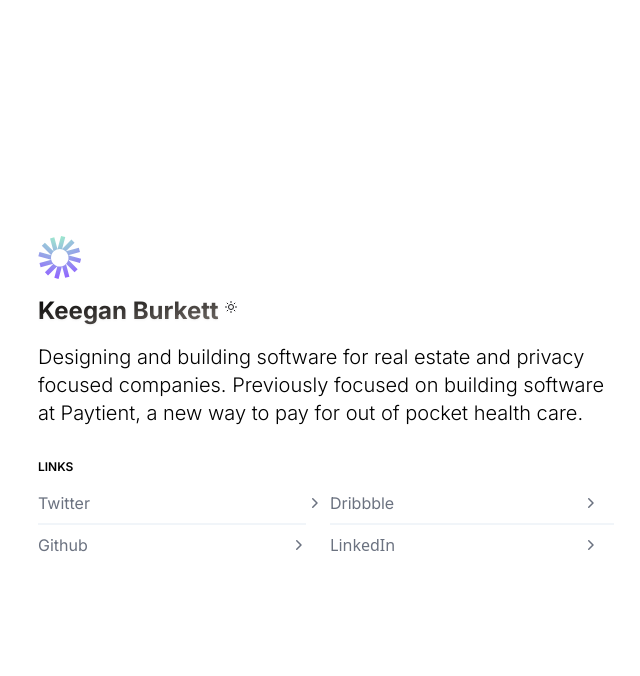
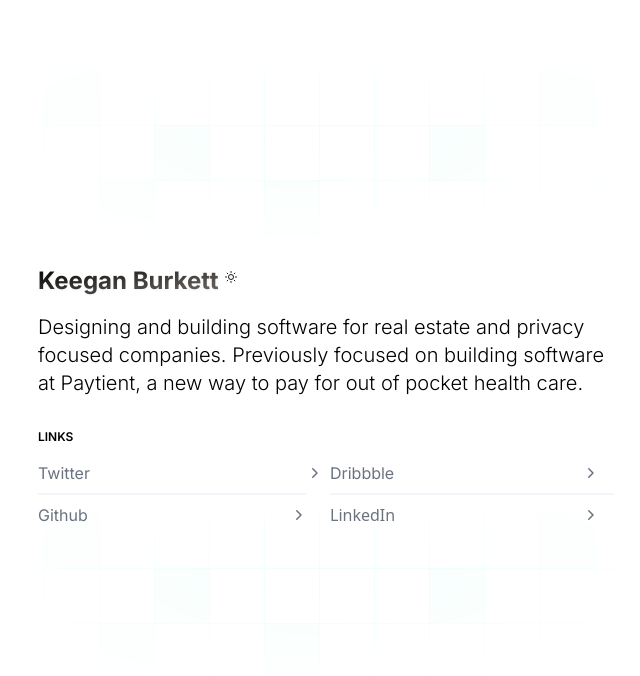
Before and after one commit to keegn/keeg.in, a Next.js app: page / in a window 1280 px wide. Shown: the top 676 px of the page, without its empty margins (314-954 px from the left). Built offline with nearby package versions, Linux system fonts and the light colour scheme.

Commit message:
Adds animation

```diff
--- /dev/null
+++ b/components/icons/grid-bottom.tsx
@@ -0,0 +1,90 @@
+import * as React from 'react'
+
+export const GridBottom = (
+  props: JSX.IntrinsicAttributes & React.SVGProps<SVGSVGElement>,
+) => (
+  <svg
+    className="absolute bottom-0 left-0 right-0 z-0 mx-auto select-none"
+    width={1227}
+    height={357}
+    fill="none"
+    xmlns="http://www.w3.org/2000/svg"
+    {...props}
+  >
+    <mask
+      id="b"
+      style={{
+        maskType: 'alpha',
+      }}
+      maskUnits="userSpaceOnUse"
+      x={0}
+      y={0}
+      width={1227}
+      height={357}
+    >
+      <path fill="url(#a)" d="M0 0h1227v357H0z" />
+    </mask>
+    <g mask="url(#b)">
+      <path
+        stroke="#00FEDC"
+        strokeOpacity={0.192}
+        d="M56.5 70.5h55v55h-55zM111.5 70.5h55v55h-55zM166.5 70.5h55v55h-55zM221.5 70.5h55v55h-55zM276.5 70.5h55v55h-55z"
+      />
+      <path fill="#2CFFD1" fillOpacity={0.2} d="M331 70h56v56h-56z" />
+      <path
+        stroke="#00FEDC"
+        strokeOpacity={0.192}
+        d="M331.5 70.5h55v55h-55zM386.5 70.5h55v55h-55zM441.5 70.5h55v55h-55zM496.5 70.5h55v55h-55zM551.5 70.5h55v55h-55zM606.5 70.5h55v55h-55zM661.5 70.5h55v55h-55zM716.5 70.5h55v55h-55zM771.5 70.5h55v55h-55z"
+      />
+      <path fill="#2CFFD1" fillOpacity={0.2} d="M826 70h56v56h-56z" />
+      <path
+        stroke="#00FEDC"
+        strokeOpacity={0.192}
+        d="M826.5 70.5h55v55h-55zM881.5 70.5h55v55h-55zM936.5 70.5h55v55h-55zM991.5 70.5h55v55h-55zM1046.5 70.5h55v55h-55zM1101.5 70.5h55v55h-55zM56.5 125.5h55v55h-55zM111.5 125.5h55v55h-55zM166.5 125.5h55v55h-55z"
+      />
+      <path fill="#2CFFD1" fillOpacity={0.2} d="M221 125h56v56h-56z" />
+      <path
+        stroke="#00FEDC"
+        strokeOpacity={0.192}
+        d="M221.5 125.5h55v55h-55zM276.5 125.5h55v55h-55zM331.5 125.5h55v55h-55zM386.5 125.5h55v55h-55z"
+      />
+      <path fill="#2CFFD1" fillOpacity={0.2} d="M441 125h56v56h-56z" />
+      <path
+        stroke="#00FEDC"
+        strokeOpacity={0.192}
+        d="M441.5 125.5h55v55h-55zM496.5 125.5h55v55h-55zM551.5 125.5h55v55h-55zM606.5 125.5h55v55h-55zM661.5 125.5h55v55h-55z"
+      />
+      <path fill="#2CFFD1" fillOpacity={0.2} d="M716 125h56v56h-56z" />
+      <path
+        stroke="#00FEDC"
+        strokeOpacity={0.192}
+        d="M716.5 125.5h55v55h-55zM771.5 125.5h55v55h-55zM826.5 125.5h55v55h-55zM881.5 125.5h55v55h-55zM936.5 125.5h55v55h-55zM991.5 125.5h55v55h-55zM1046.5 125.5h55v55h-55zM1101.5 125.5h55v55h-55zM56.5 180.5h55v55h-55zM111.5 180.5h55v55h-55zM166.5 180.5h55v55h-55zM221.5 180.5h55v55h-55zM276.5 180.5h55v55h-55zM331.5 180.5h55v55h-55z"
+      />
+      <path fill="#2CFFD1" fillOpacity={0.2} d="M386 180h56v56h-56z" />
+      <path
+        stroke="#00FEDC"
+        strokeOpacity={0.192}
+        d="M386.5 180.5h55v55h-55zM441.5 180.5h55v55h-55zM496.5 180.5h55v55h-55z"
+      />
+      <path fill="#2CFFD1" fillOpacity={0.2} d="M551 180h56v56h-56z" />
+      <path
+        stroke="#00FEDC"
+        strokeOpacity={0.192}
+        d="M551.5 180.5h55v55h-55zM606.5 180.5h55v55h-55zM661.5 180.5h55v55h-55zM716.5 180.5h55v55h-55zM771.5 180.5h55v55h-55zM826.5 180.5h55v55h-55zM881.5 180.5h55v55h-55zM936.5 180.5h55v55h-55zM991.5 180.5h55v55h-55zM1046.5 180.5h55v55h-55zM1101.5 180.5h55v55h-55zM56.5 235.5h55v55h-55zM111.5 235.5h55v55h-55zM166.5 235.5h55v55h-55zM221.5 235.5h55v55h-55zM276.5 235.5h55v55h-55zM331.5 235.5h55v55h-55zM386.5 235.5h55v55h-55zM441.5 235.5h55v55h-55zM496.5 235.5h55v55h-55zM551.5 235.5h55v55h-55zM606.5 235.5h55v55h-55zM661.5 235.5h55v55h-55zM716.5 235.5h55v55h-55zM771.5 235.5h55v55h-55zM826.5 235.5h55v55h-55zM881.5 235.5h55v55h-55zM936.5 235.5h55v55h-55zM991.5 235.5h55v55h-55zM1046.5 235.5h55v55h-55zM1101.5 235.5h55v55h-55z"
+      />
+    </g>
+    <defs>
+      <radialGradient
+        id="a"
+        cx={0}
+        cy={0}
+        r={1}
+        gradientUnits="userSpaceOnUse"
+        gradientTransform="rotate(90.132 237.41 376.045) scale(217.501 747.544)"
+      >
+        <stop stopColor="#D7D7D7" stopOpacity={0.2} />
+        <stop offset={0.523} stopColor="#D9D9D9" stopOpacity={0} />
+      </radialGradient>
+    </defs>
+  </svg>
+)
--- /dev/null
+++ b/components/icons/grid-top.tsx
@@ -0,0 +1,90 @@
+import * as React from 'react'
+
+export const GridTop = (
+  props: JSX.IntrinsicAttributes & React.SVGProps<SVGSVGElement>,
+) => (
+  <svg
+    className="absolute top-0 left-0 right-0 z-0 mx-auto select-none"
+    width={1227}
+    height={357}
+    fill="none"
+    xmlns="http://www.w3.org/2000/svg"
+    {...props}
+  >
+    <mask
+      id="b"
+      style={{
+        maskType: 'alpha',
+      }}
+      maskUnits="userSpaceOnUse"
+      x={0}
+      y={0}
+      width={1227}
+      height={357}
+    >
+      <path fill="url(#a)" d="M0 0h1227v357H0z" />
+    </mask>
+    <g mask="url(#b)">
+      <path
+        stroke="#00FEDC"
+        strokeOpacity={0.192}
+        d="M56.5 70.5h55v55h-55zM111.5 70.5h55v55h-55zM166.5 70.5h55v55h-55zM221.5 70.5h55v55h-55zM276.5 70.5h55v55h-55z"
+      />
+      <path fill="#2CFFD1" fillOpacity={0.2} d="M331 70h56v56h-56z" />
+      <path
+        stroke="#00FEDC"
+        strokeOpacity={0.192}
+        d="M331.5 70.5h55v55h-55zM386.5 70.5h55v55h-55zM441.5 70.5h55v55h-55zM496.5 70.5h55v55h-55zM551.5 70.5h55v55h-55zM606.5 70.5h55v55h-55zM661.5 70.5h55v55h-55zM716.5 70.5h55v55h-55zM771.5 70.5h55v55h-55z"
+      />
+      <path fill="#2CFFD1" fillOpacity={0.2} d="M826 70h56v56h-56z" />
+      <path
+        stroke="#00FEDC"
+        strokeOpacity={0.192}
+        d="M826.5 70.5h55v55h-55zM881.5 70.5h55v55h-55zM936.5 70.5h55v55h-55zM991.5 70.5h55v55h-55zM1046.5 70.5h55v55h-55zM1101.5 70.5h55v55h-55zM56.5 125.5h55v55h-55zM111.5 125.5h55v55h-55zM166.5 125.5h55v55h-55z"
+      />
+      <path fill="#2CFFD1" fillOpacity={0.2} d="M221 125h56v56h-56z" />
+      <path
+        stroke="#00FEDC"
+        strokeOpacity={0.192}
+        d="M221.5 125.5h55v55h-55zM276.5 125.5h55v55h-55zM331.5 125.5h55v55h-55zM386.5 125.5h55v55h-55z"
+      />
+      <path fill="#2CFFD1" fillOpacity={0.2} d="M441 125h56v56h-56z" />
+      <path
+        stroke="#00FEDC"
+        strokeOpacity={0.192}
+        d="M441.5 125.5h55v55h-55zM496.5 125.5h55v55h-55zM551.5 125.5h55v55h-55zM606.5 125.5h55v55h-55zM661.5 125.5h55v55h-55z"
+      />
+      <path fill="#2CFFD1" fillOpacity={0.2} d="M716 125h56v56h-56z" />
+      <path
+        stroke="#00FEDC"
+        strokeOpacity={0.192}
+        d="M716.5 125.5h55v55h-55zM771.5 125.5h55v55h-55zM826.5 125.5h55v55h-55zM881.5 125.5h55v55h-55zM936.5 125.5h55v55h-55zM991.5 125.5h55v55h-55zM1046.5 125.5h55v55h-55zM1101.5 125.5h55v55h-55zM56.5 180.5h55v55h-55zM111.5 180.5h55v55h-55zM166.5 180.5h55v55h-55zM221.5 180.5h55v55h-55zM276.5 180.5h55v55h-55zM331.5 180.5h55v55h-55z"
+      />
+      <path fill="#2CFFD1" fillOpacity={0.2} d="M386 180h56v56h-56z" />
+      <path
+        stroke="#00FEDC"
+        strokeOpacity={0.192}
+        d="M386.5 180.5h55v55h-55zM441.5 180.5h55v55h-55zM496.5 180.5h55v55h-55z"
+      />
+      <path fill="#2CFFD1" fillOpacity={0.2} d="M551 180h56v56h-56z" />
+      <path
+        stroke="#00FEDC"
+        strokeOpacity={0.192}
+        d="M551.5 180.5h55v55h-55zM606.5 180.5h55v55h-55zM661.5 180.5h55v55h-55zM716.5 180.5h55v55h-55zM771.5 180.5h55v55h-55zM826.5 180.5h55v55h-55zM881.5 180.5h55v55h-55zM936.5 180.5h55v55h-55zM991.5 180.5h55v55h-55zM1046.5 180.5h55v55h-55zM1101.5 180.5h55v55h-55zM56.5 235.5h55v55h-55zM111.5 235.5h55v55h-55zM166.5 235.5h55v55h-55zM221.5 235.5h55v55h-55zM276.5 235.5h55v55h-55zM331.5 235.5h55v55h-55zM386.5 235.5h55v55h-55zM441.5 235.5h55v55h-55zM496.5 235.5h55v55h-55zM551.5 235.5h55v55h-55zM606.5 235.5h55v55h-55zM661.5 235.5h55v55h-55zM716.5 235.5h55v55h-55zM771.5 235.5h55v55h-55zM826.5 235.5h55v55h-55zM881.5 235.5h55v55h-55zM936.5 235.5h55v55h-55zM991.5 235.5h55v55h-55zM1046.5 235.5h55v55h-55zM1101.5 235.5h55v55h-55z"
+      />
+    </g>
+    <defs>
+      <radialGradient
+        id="a"
+        cx={0}
+        cy={0}
+        r={1}
+        gradientUnits="userSpaceOnUse"
+        gradientTransform="rotate(90.132 237.41 376.045) scale(217.501 747.544)"
+      >
+        <stop stopColor="#D7D7D7" stopOpacity={0.2} />
+        <stop offset={0.523} stopColor="#D9D9D9" stopOpacity={0} />
+      </radialGradient>
+    </defs>
+  </svg>
+)
--- a/components/icons/index.ts
+++ b/components/icons/index.ts
@@ -6,3 +6,5 @@
 export * from './twitter'
 export * from './google'
 export * from './logo'
+export * from './grid-top'
+export * from './grid-bottom'
--- a/components/icons/logo.tsx
+++ b/components/icons/logo.tsx
@@ -2,109 +2,103 @@
 
 export const Logo = (props: SVGProps<SVGSVGElement>) => (
   <svg
-    width="44"
-    height="44"
-    viewBox="0 0 44 44"
+    width={44}
+    height={44}
     fill="none"
     xmlns="http://www.w3.org/2000/svg"
+    {...props}
   >
-    <rect width="44" height="44" fill="none" />
-    <g clip-path="url(#clip0_8_30926)">
     <path
-        d="M27.2694 2.12169L23.0486 0.990723L19.4917 14.2654L16.2804 2.28093L12.0595 3.4119L15.5291 16.3602L6.88724 7.71841L3.79738 10.8083L13.2764 20.2874L1.47179 17.1243L0.34082 21.3451L13.2388 24.8011C13.0912 24.1642 13.0131 23.5006 13.0131 22.8187C13.0131 17.992 16.9258 14.0792 21.7525 14.0792C26.5792 14.0792 30.492 17.992 30.492 22.8187C30.492 23.4962 30.4148 24.1557 30.269 24.7889L41.9909 27.9297L43.1218 23.709L30.1725 20.2392L41.9779 17.0759L40.8469 12.8551L27.8981 16.3247L36.54 7.68293L33.4501 4.59307L24.1026 13.9406L27.2694 2.12169Z"
-        fill="url(#paint0_radial_8_30926)"
+      d="M27.27 2.122 23.048.99l-3.557 13.274L16.28 2.281l-4.22 1.13 3.47 12.95-8.643-8.643-3.09 3.09 9.48 9.48-11.805-3.164L.34 21.345l12.898 3.456a8.74 8.74 0 1 1 17.03-.012l11.722 3.14 1.13-4.22-12.949-3.47 11.806-3.163-1.131-4.22-12.949 3.469 8.642-8.642-3.09-3.09-9.347 9.348 3.166-11.82Z"
+      fill="url(#a)"
     />
     <path
-        d="M30.2567 24.838C29.8948 26.368 29.1308 27.7424 28.0825 28.8435L36.5745 37.3357L39.6644 34.2458L30.2567 24.838Z"
-        fill="url(#paint1_radial_8_30926)"
+      d="M30.257 24.838a8.721 8.721 0 0 1-2.175 4.005l8.492 8.493 3.09-3.09-9.407-9.408Z"
+      fill="url(#b)"
     />
     <path
-        d="M27.9968 28.9323C26.9359 30.0159 25.5951 30.8245 24.0916 31.2413L27.1817 42.7735L31.4025 41.6425L27.9968 28.9323Z"
-        fill="url(#paint2_radial_8_30926)"
+      d="M27.997 28.932a8.733 8.733 0 0 1-3.905 2.31l3.09 11.531 4.22-1.13-3.405-12.71Z"
+      fill="url(#c)"
     />
     <path
-        d="M23.934 31.2835C23.2364 31.4628 22.5053 31.5581 21.7518 31.5581C20.9446 31.5581 20.1629 31.4486 19.4208 31.2437L16.3279 42.7866L20.5487 43.9175L23.934 31.2835Z"
-        fill="url(#paint3_radial_8_30926)"
+      d="M23.934 31.284a8.755 8.755 0 0 1-2.182.274c-.807 0-1.59-.11-2.331-.314l-3.093 11.543 4.22 1.13 3.386-12.634Z"
+      fill="url(#d)"
     />
     <path
-        d="M19.2715 31.2012C17.791 30.7638 16.4741 29.9448 15.4348 28.8581L6.92192 37.3711L10.0118 40.4609L19.2715 31.2012Z"
-        fill="url(#paint4_radial_8_30926)"
+      d="M19.271 31.201a8.739 8.739 0 0 1-3.836-2.343l-8.513 8.513 3.09 3.09 9.26-9.26Z"
+      fill="url(#e)"
     />
     <path
-        d="M15.3647 28.7829C14.3432 27.6893 13.5992 26.3333 13.2451 24.827L1.48486 27.9781L2.61582 32.1989L15.3647 28.7829Z"
-        fill="url(#paint5_radial_8_30926)"
+      d="M15.365 28.783a8.719 8.719 0 0 1-2.12-3.956l-11.76 3.151 1.13 4.22 12.75-3.415Z"
+      fill="url(#f)"
     />
-    </g>
     <defs>
       <radialGradient
-        id="paint0_radial_8_30926"
-        cx="0"
-        cy="0"
-        r="1"
+        id="a"
+        cx={0}
+        cy={0}
+        r={1}
         gradientUnits="userSpaceOnUse"
-        gradientTransform="translate(19.5 -4.5) rotate(77.8632) scale(47.5631 47.4016)"
+        gradientTransform="matrix(20.99999 48.5 -48.33537 20.9287 19.5 -4.5)"
       >
-        <stop stop-color="#9EFFC5" />
-        <stop offset="1" stop-color="#9166FF" />
+        <stop stopColor="#fff" />
+        <stop offset={1} stopColor="#F4F3F3" />
       </radialGradient>
       <radialGradient
-        id="paint1_radial_8_30926"
-        cx="0"
-        cy="0"
-        r="1"
+        id="b"
+        cx={0}
+        cy={0}
+        r={1}
         gradientUnits="userSpaceOnUse"
-        gradientTransform="translate(19.5 -4.5) rotate(77.8632) scale(47.5631 47.4016)"
+        gradientTransform="matrix(20.99999 48.5 -48.33537 20.9287 19.5 -4.5)"
       >
-        <stop stop-color="#9EFFC5" />
-        <stop offset="1" stop-color="#9166FF" />
+        <stop stopColor="#fff" />
+        <stop offset={1} stopColor="#F4F3F3" />
       </radialGradient>
       <radialGradient
-        id="paint2_radial_8_30926"
-        cx="0"
-        cy="0"
-        r="1"
+        id="c"
+        cx={0}
+        cy={0}
+        r={1}
         gradientUnits="userSpaceOnUse"
-        gradientTransform="translate(19.5 -4.5) rotate(77.8632) scale(47.5631 47.4016)"
+        gradientTransform="matrix(20.99999 48.5 -48.33537 20.9287 19.5 -4.5)"
       >
-        <stop stop-color="#9EFFC5" />
-        <stop offset="1" stop-color="#9166FF" />
+        <stop stopColor="#fff" />
+        <stop offset={1} stopColor="#F4F3F3" />
       </radialGradient>
       <radialGradient
-        id="paint3_radial_8_30926"
-        cx="0"
-        cy="0"
-        r="1"
+        id="d"
+        cx={0}
+        cy={0}
+        r={1}
         gradientUnits="userSpaceOnUse"
-        gradientTransform="translate(19.5 -4.5) rotate(77.8632) scale(47.5631 47.4016)"
+        gradientTransform="matrix(20.99999 48.5 -48.33537 20.9287 19.5 -4.5)"
       >
-        <stop stop-color="#9EFFC5" />
-        <stop offset="1" stop-color="#9166FF" />
+        <stop stopColor="#fff" />
+        <stop offset={1} stopColor="#F4F3F3" />
       </radialGradient>
       <radialGradient
-        id="paint4_radial_8_30926"
-        cx="0"
-        cy="0"
-        r="1"
+        id="e"
+        cx={0}
+        cy={0}
+        r={1}
         gradientUnits="userSpaceOnUse"
-        gradientTransform="translate(19.5 -4.5) rotate(77.8632) scale(47.5631 47.4016)"
+        gradientTransform="matrix(20.99999 48.5 -48.33537 20.9287 19.5 -4.5)"
       >
-        <stop stop-color="#9EFFC5" />
-        <stop offset="1" stop-color="#9166FF" />
+        <stop stopColor="#fff" />
+        <stop offset={1} stopColor="#F4F3F3" />
       </radialGradient>
       <radialGradient
-        id="paint5_radial_8_30926"
-        cx="0"
-        cy="0"
-        r="1"
+        id="f"
+        cx={0}
+        cy={0}
+        r={1}
         gradientUnits="userSpaceOnUse"
-        gradientTransform="translate(19.5 -4.5) rotate(77.8632) scale(47.5631 47.4016)"
+        gradientTransform="matrix(20.99999 48.5 -48.33537 20.9287 19.5 -4.5)"
       >
-        <stop stop-color="#9EFFC5" />
-        <stop offset="1" stop-color="#9166FF" />
+        <stop stopColor="#fff" />
+        <stop offset={1} stopColor="#F4F3F3" />
       </radialGradient>
-      <clipPath id="clip0_8_30926">
-        <rect width="44" height="44" fill="white" />
-      </clipPath>
     </defs>
   </svg>
 )
--- a/components/layout/layout.tsx
+++ b/components/layout/layout.tsx
@@ -3,6 +3,7 @@
 import Meta from './meta'
 
 import { Navigation } from '@/components/layout'
+import { GridTop, GridBottom } from '@/components/icons'
 import { useRequestAccessModal } from '@/components/fragments/request-access-modal'
 
 export function Layout({
@@ -25,9 +26,13 @@
       <Meta {...meta} />
       {/* <SignInModal />
       <RequestAccessModal /> */}
-      <main className="flex min-h-screen w-full flex-col items-start justify-start sm:items-center sm:justify-center">
+
+      <main className="relative flex min-h-screen w-full flex-col items-start justify-start sm:items-center sm:justify-center">
+        <GridTop />
         {children}
+        <GridBottom />
       </main>
+
       {/* Footer */}
       <footer></footer>
     </>
--- a/components/sections/content.tsx
+++ b/components/sections/content.tsx
@@ -32,7 +32,9 @@
             },
           }}
         >
-          <Logo />
+          {/* <motion.div animate={{ rotate: 360 }} transition={{ duration: 1 }}>
+            <Logo />
+          </motion.div> */}
           <div className="flex flex-row justify-between">
             <motion.h1
               className="  bg-gradient-to-br from-black  to-stone-500 bg-clip-text text-center font-default text-xl font-bold text-transparent drop-shadow-sm dark:from-white dark:to-slate-400 sm:text-2xl"
@@ -58,12 +60,15 @@
             , a new way to pay for out of pocket health care.
           </motion.p>
           <div />
-          <motion.div>
+          <motion.div variants={FADE_DOWN_ANIMATION_VARIANTS}>
             <h4 className="font-default text-xs font-semibold uppercase dark:text-[#999999]">
               Links
             </h4>
           </motion.div>
-          <motion.div className="flex w-full flex-row justify-between">
+          <motion.div
+            className="flex w-full flex-row justify-between"
+            variants={FADE_DOWN_ANIMATION_VARIANTS}
+          >
             <div className="flex w-full flex-col gap-2">
               <div className="pr-4">
                 <Link
--- a/lib/constants.ts
+++ b/lib/constants.ts
@@ -5,11 +5,11 @@
 }
 
 export const FADE_DOWN_ANIMATION_VARIANTS = {
-  hidden: { opacity: 0, y: -10 },
-  show: { opacity: 1, y: 0, transition: { type: 'spring' } },
+  hidden: { opacity: 0, y: -8 },
+  show: { opacity: 1, y: 0, transition: { type: 'spring', stiffness: 100 } },
 }
 
 export const FADE_UP_ANIMATION_VARIANTS = {
-  hidden: { opacity: 0, y: 10 },
+  hidden: { opacity: 0, y: 8 },
   show: { opacity: 1, y: 0, transition: { type: 'spring' } },
 }
```
Lines whose indentation alone changed are shown as unchanged.
